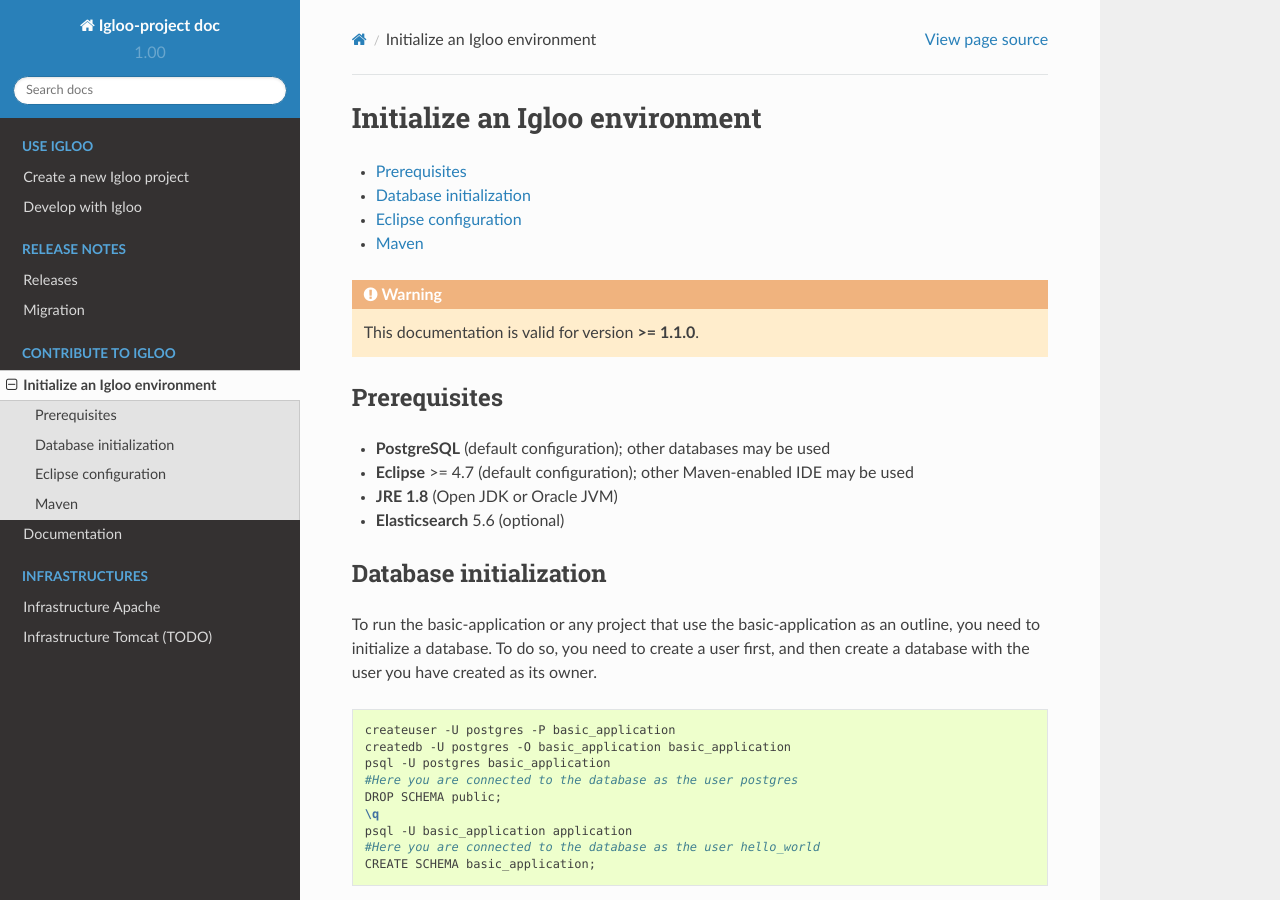
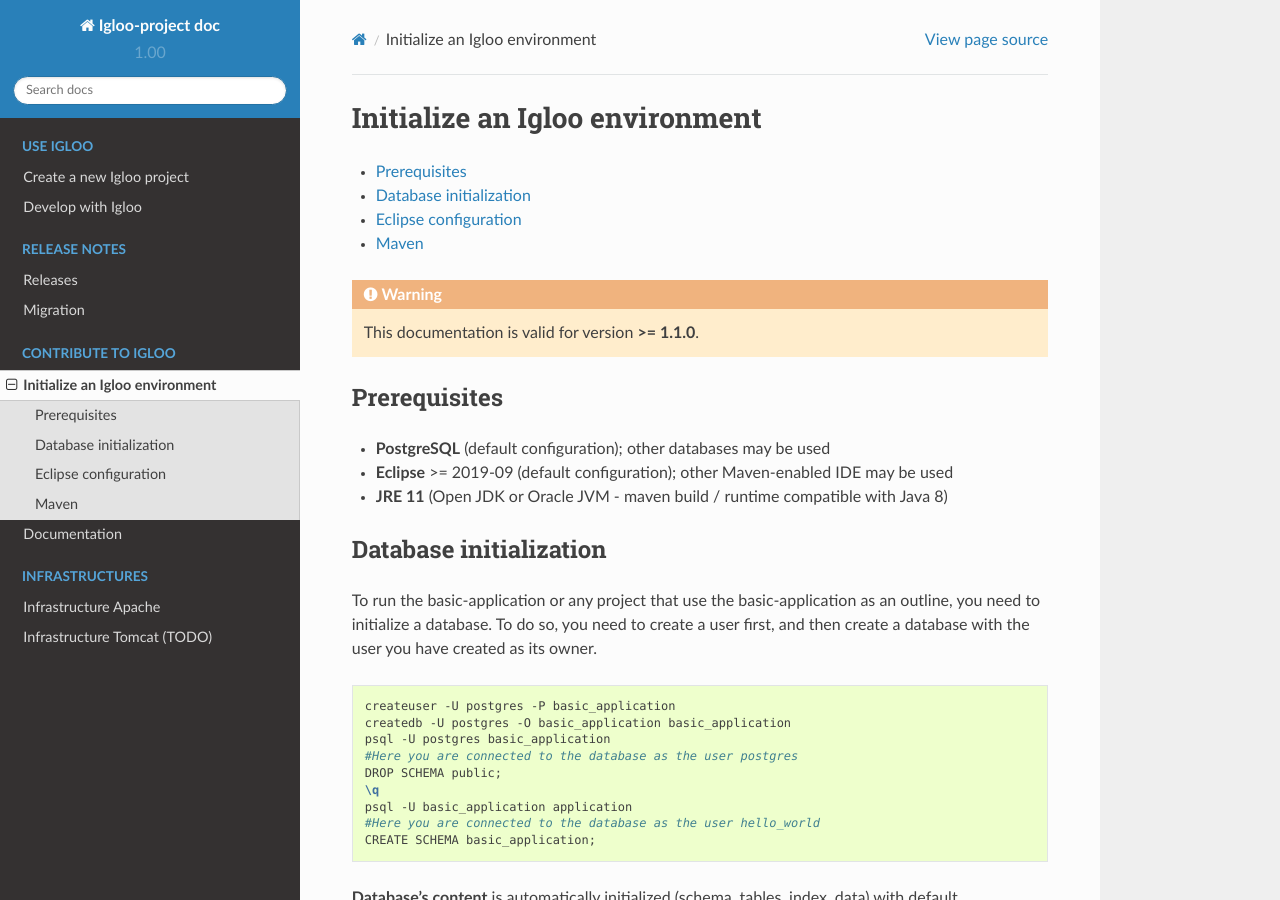
Before and after one commit to igloo-project/igloo-doc, a Sphinx documentation site: the page built from source/development/installation.rst, in a window 1280 px wide and 900 px high. Built offline with Sphinx 7.4.7 and the Read the Docs theme 2.0.0, drawn with Linux system fonts in a browser that asks for light colours.

Commit message:
initialization doc

```diff
--- a/source/development/installation.rst
+++ b/source/development/installation.rst
@@ -9,9 +11,8 @@
 -------------
 
 * **PostgreSQL** (default configuration); other databases may be used
-* **Eclipse** >= 4.7 (default configuration); other Maven-enabled IDE may be used
-* **JRE 1.8** (Open JDK or Oracle JVM)
-* **Elasticsearch** 5.6 (optional)
+* **Eclipse** >= 2019-09 (default configuration); other Maven-enabled IDE may be used
+* **JRE 11** (Open JDK or Oracle JVM - maven build / runtime compatible with Java 8)
 
 
 Database initialization
--- a/source/usage/bootstrap/create-initialize-project-workflow.rst
+++ b/source/usage/bootstrap/create-initialize-project-workflow.rst
@@ -96,10 +96,6 @@
 Create and initialize the database
 ----------------------------------
 
-You can find a more detailed documentation of this part in the `prerequisite` part of the `Project installation page`_.
-
-.. _Project installation page: installation.html
-
 In this part, we will create the database with the proper user and schema, and we will fill it with a script.
 Before performing the following commands, make sure you have PostgreSQL installed.
 
```
Also changed, not shown: other parts of source/development/installation.rst (+2 -0 lines).
